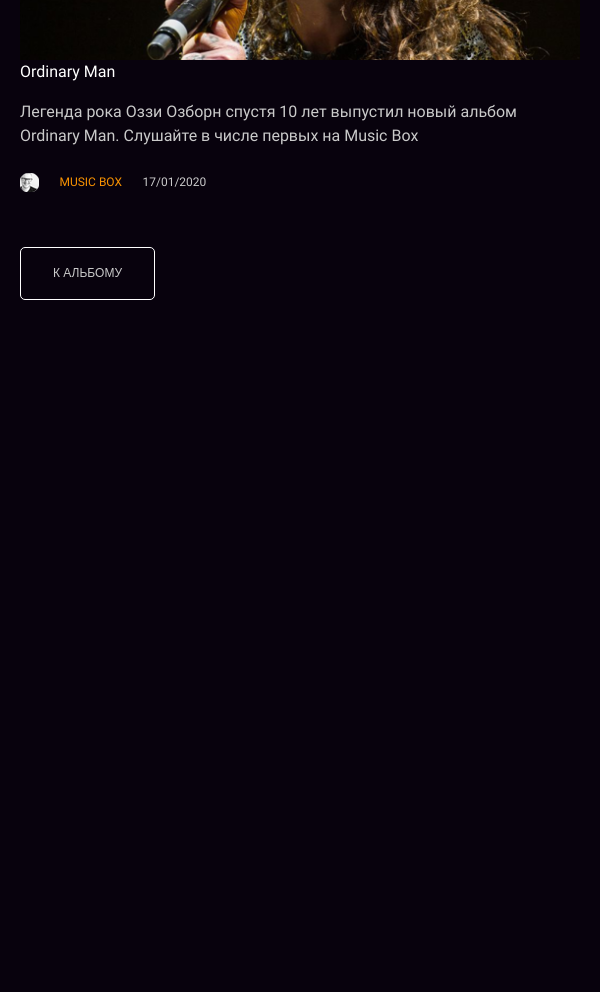
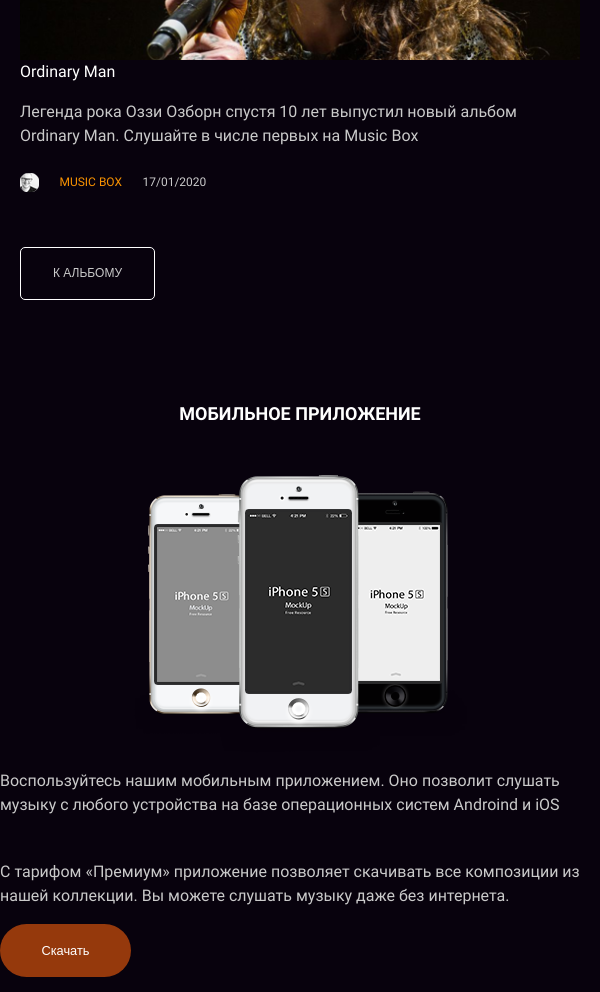
Before and after one commit to irisla/layout-designer-project-lvl2, a plain HTML site: page src/index.html in a window 600 px wide. Shown: the part 4187-5179 px from the top of the page. Before the commit the page ends 4487 px from the top, so only its background shows below. Drawn offline with Linux system fonts and the light colour scheme.

Commit message:
Finished section № 4
Закончил секцию № 4 вместе с адаптивкой.

```diff
--- a/src/index.html
+++ b/src/index.html
@@ -42,7 +42,6 @@
   </section>
 
   <main>
-
     <section id="page-pricing" class="main">
       <div class="container">
         <h2>формы подписки</h2>
@@ -131,8 +130,25 @@
       </div>
     </section>
 
-
-    <section></section>
+    <section id="page-app">
+      <div class="count-2">
+        <h2>Мобильное приложение</h2>
+        <div class="count-text">
+          <p>Воспользуйтесь нашим мобильным приложением. Оно позволит слушать музыку с любого устройства на базе
+            операционных систем Androind и iOS</p><br>
+          <p>С тарифом «Премиум» приложение позволяет скачивать все композиции из нашей коллекции. Вы можете слушать
+            музыку
+            даже без интернета.</p>
+          <button class="btn btn-page-app">
+            <a href="#">Скачать</a>
+          </button>
+        </div>
+        <!-- <div class="count-img"> -->
+          <img class="count-img" src="images/iphone.png" alt="Три мобильных телефона">
+        <!-- </div> -->
+      </div>
+      </div>
+    </section>
   </main>
 
   <footer>
--- a/src/styles/style.css
+++ b/src/styles/style.css
@@ -731,3 +731,125 @@ article {
     order: 2;
   }
 }
+
+/* 4444444444444444444444444444444444444444444444444444444 */
+/* 444444444444444444444444444444444444444444444444444444444 */
+/* Четвертая секция */
+
+#page-app {
+  max-width: 1200px;
+  margin: 0 auto;
+  display: flex;
+  flex-wrap: wrap;
+}
+
+.count-2 {
+  margin-left: auto;
+  margin-right: auto;
+  margin-top: 100px;
+  column-count: 2;
+  column-gap: 144px;
+}
+
+.count-2 h2 {
+  text-align: center;
+  column-span: all;
+  font-weight: 700;
+  text-transform: uppercase;
+  margin-bottom: 64px;
+}
+
+
+.count-text {
+  min-width: 600px;
+}
+
+.count-text p {
+  font-size: 16px;
+  line-height: 24px;
+  color: #cacaca;
+  margin-bottom: 16px;
+}
+
+.btn-page-app {
+  width: 131px;
+  height: 53px;
+  background: #95390c;
+  border-radius: 32px;
+  border: none;
+  padding: 16px 40px 16px 40px;
+}
+
+.btn-page-app a {
+  font-weight: 400;
+  font-size: 12.8px;
+  line-height: 19px;
+  color: #fff;
+  text-transform: none;
+}
+
+
+/* ------------------------------------------------------ */
+/* -------------------------------------------------------- */
+/* Медиазапросы для четвертой секции */
+
+@media (min-width: 900px) and (max-width: 1240px) {
+  .count-2 {
+    max-width: 1000px;
+    padding: 0 10px 0 10px;
+    column-gap: 240px;
+  }
+
+  .count-text {
+    min-width: 506px;
+  }
+}
+
+@media (min-width: 600px) and (max-width: 900px) {
+  .count-2 {
+    max-width: 800px;
+    display: flex;
+    flex-direction: column;
+    align-items: center;
+    padding: 0 10px 0 10px;
+  }
+
+  .count-text {
+    order: 2;
+    width: 600px;
+  }
+
+  .count-img {
+    order: 1;
+    width: 333px;
+  }
+}
+
+@media (min-width: 400px) and (max-width: 600px) {
+  .count-2 {
+    width: 100%;
+    display: flex;
+    flex-direction: column;
+    align-items: center;
+    padding: 0 20px 0 20px;
+  }
+
+  .count-2 h2 {
+    font-weight: bold;
+    font-size: 18px;
+    line-height: 27px;
+    margin-bottom: 48px;
+  }
+
+  .count-text {
+    order: 2;
+    min-width: 374px;
+    margin-bottom: 15px;
+  }
+
+  .count-img {
+    order: 1;
+    width: 333px;
+    margin-bottom: 16px;
+  }
+}
```
